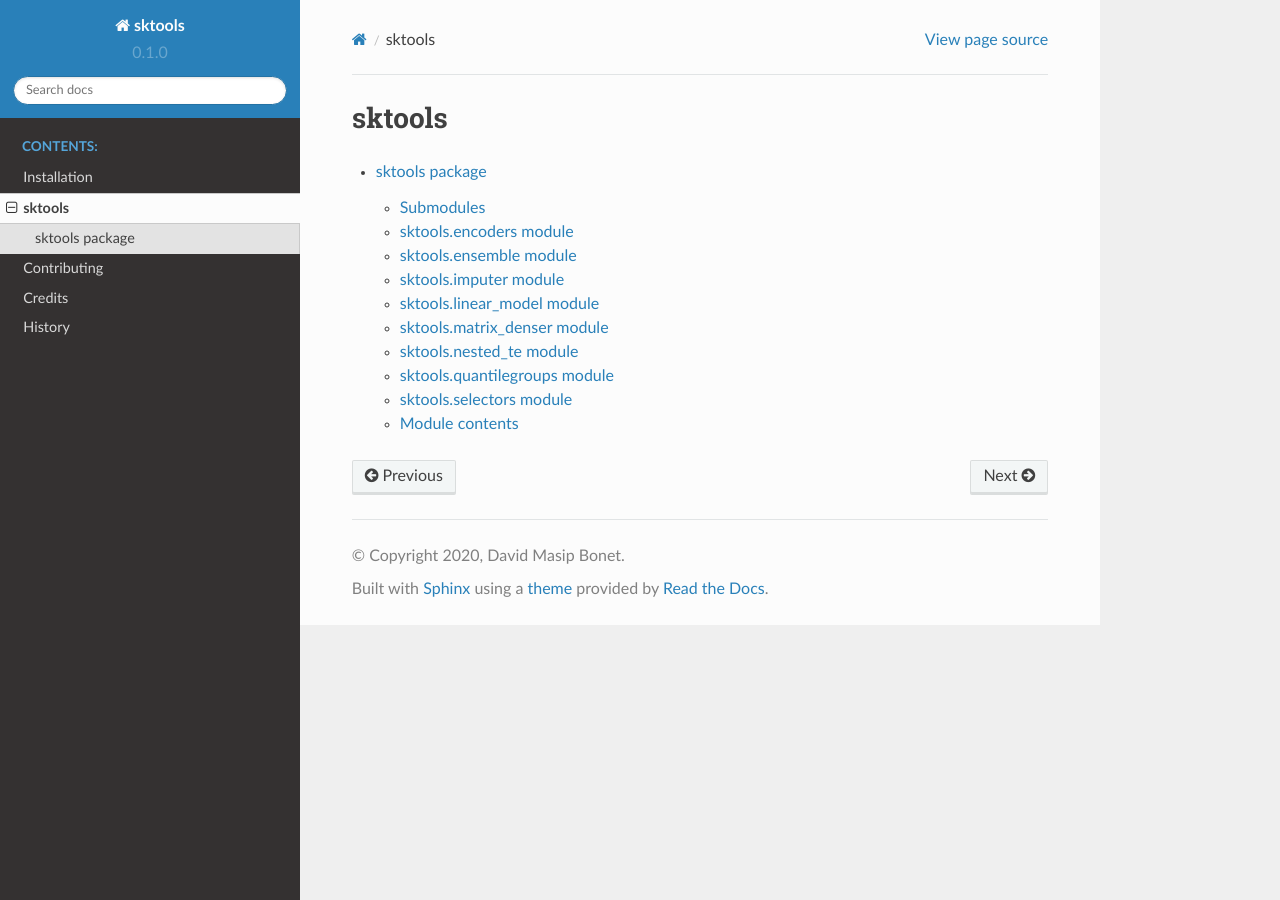
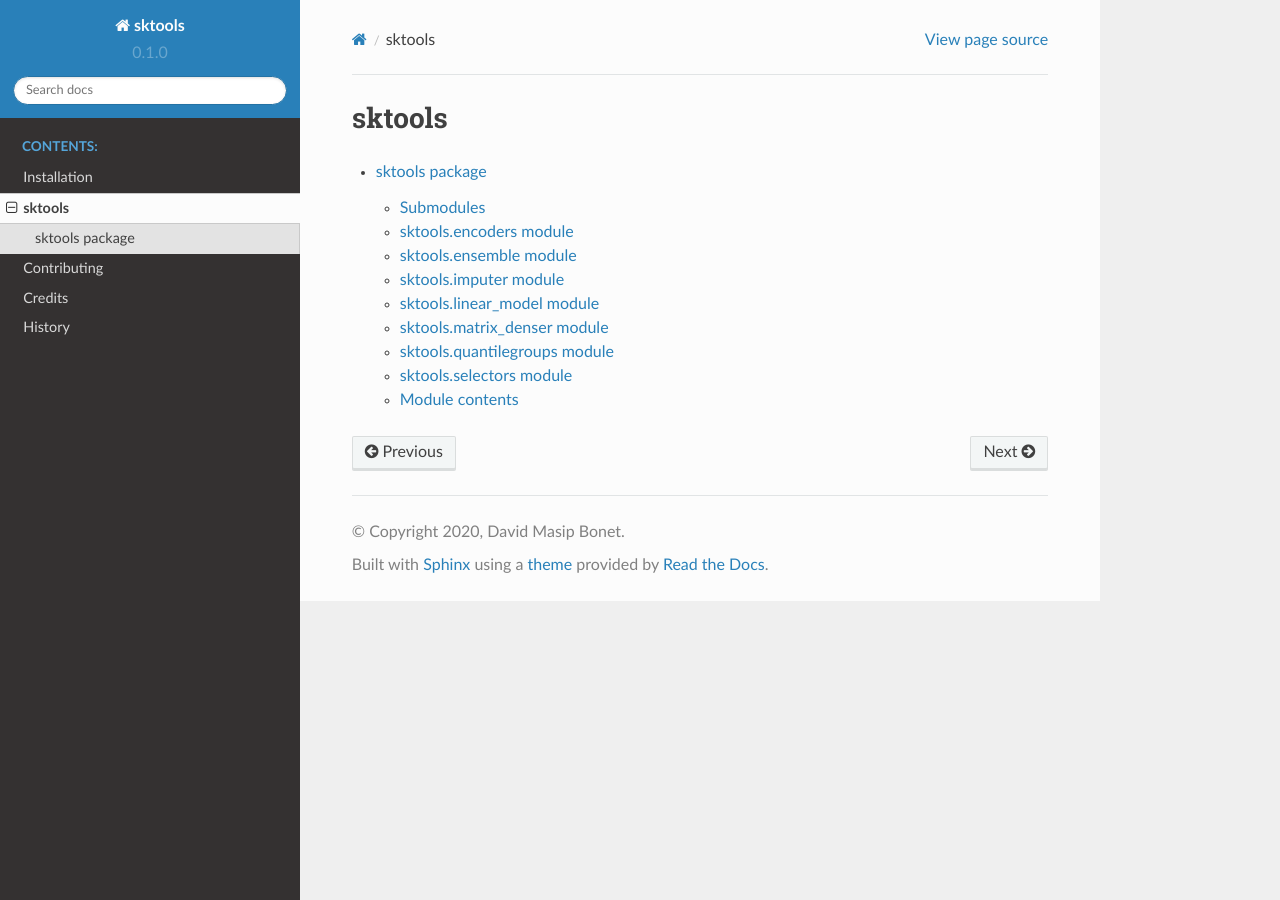
Before and after one commit to david26694/sktools, a Sphinx documentation site: the page built from docs/modules.rst, in a window 1280 px wide. Built offline with Sphinx 7.4.7 and the Read the Docs theme 2.0.0, drawn with Linux system fonts in a browser that asks for light colours; pages that are not in the unit, such as notebooks, are missing from menus.

Commit message:
Update no nested in docs

```diff
--- a/docs/sktools.rst
+++ b/docs/sktools.rst
@@ -44,14 +44,6 @@ sktools.matrix\_denser module
     :undoc-members:
     :show-inheritance:
 
-sktools.nested\_te module
--------------------------
-
-.. automodule:: sktools.nested_te
-    :members:
-    :undoc-members:
-    :show-inheritance:
-
 sktools.quantilegroups module
 -----------------------------
 
```
